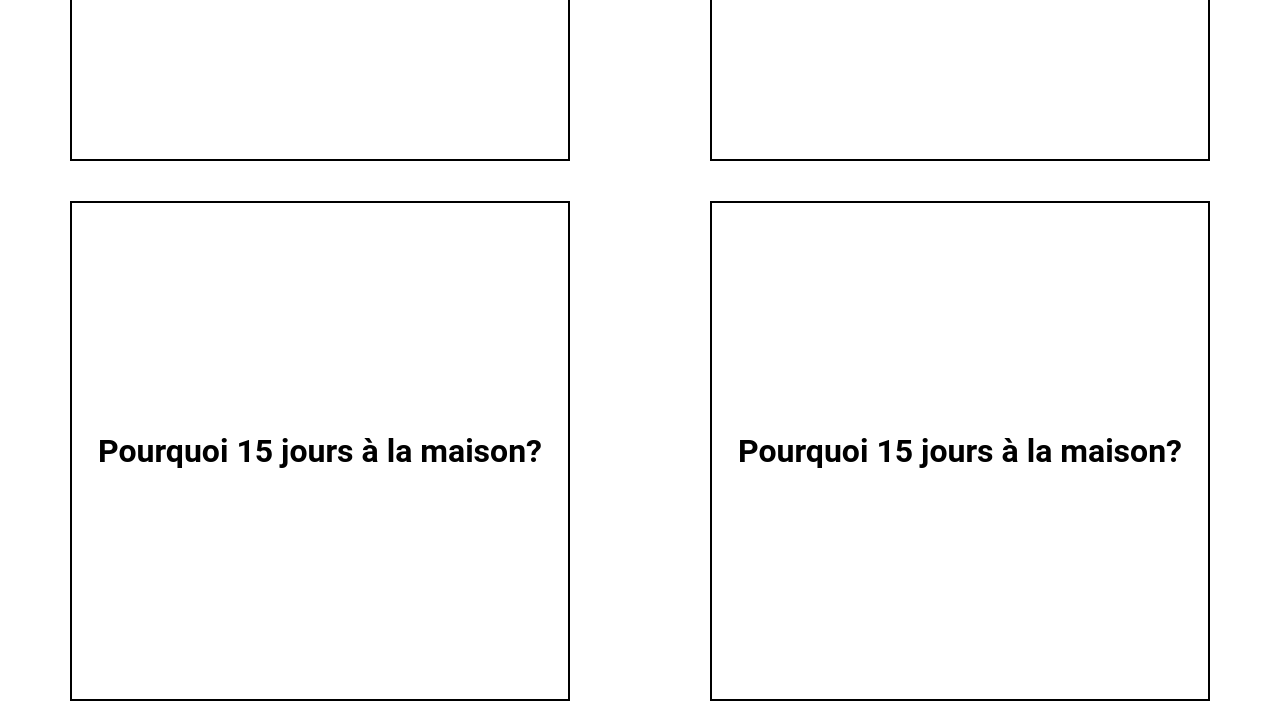
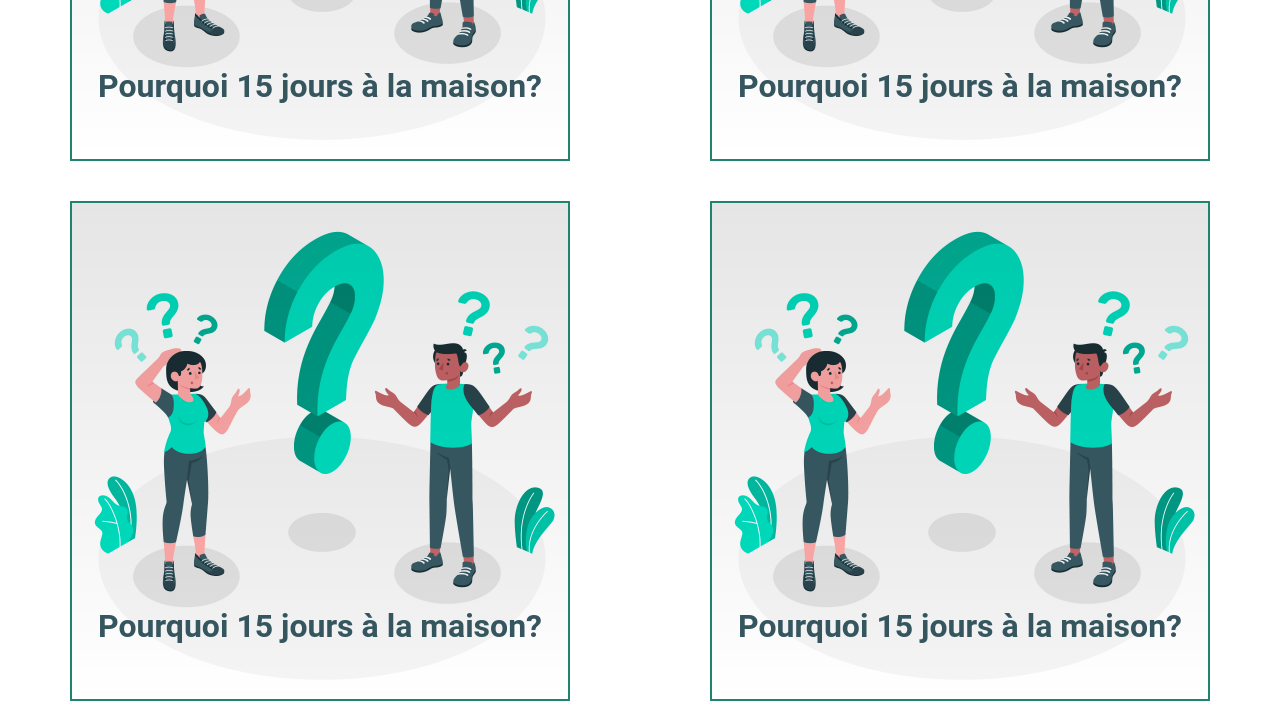
Before and after one commit to Fatima-Usf/Corona-Challenge, a plain HTML site: page Client/index.html in a window 1280 px wide. Shown: the part 727-1448 px from the top of the page. Drawn offline with Linux system fonts and the light colour scheme.

Commit message:
added a character background to the question card

```diff
--- a/Client/index.html
+++ b/Client/index.html
@@ -19,7 +19,7 @@
   <div class="container">
     <div class="coronacard" onclick="flip(event)">
       <div class="front">
-        <h1> Pourquoi 15 jours à la maison?</h1>
+        <h1 id="txt"> Pourquoi 15 jours à la maison?</h1>
       </div>
       <div class="back">
         <h1>Voila pourquoi</h1>
@@ -31,7 +31,8 @@
   <div class="container">
     <div class="coronacard" onclick="flip(event)">
       <div class="front">
-        <h1> Pourquoi 15 jours à la maison?</h1>
+        <h1 id="txt"> Pourquoi 15 jours à la maison?</h1>
+
       </div>
       <div class="back">
         <h1>Voila pourquoi</h1>
@@ -44,7 +45,7 @@
   <div class="container">
     <div class="coronacard" onclick="flip(event)">
       <div class="front">
-        <h1> Pourquoi 15 jours à la maison?</h1>
+        <h1 id="txt"> Pourquoi 15 jours à la maison?</h1>
       </div>
       <div class="back">
         <h1>Voila pourquoi</h1>
@@ -57,7 +58,7 @@
   <div class="container">
     <div class="coronacard" onclick="flip(event)">
       <div class="front">
-        <h1> Pourquoi 15 jours à la maison?</h1>
+        <h1 id="txt"> Pourquoi 15 jours à la maison?</h1>
       </div>
       <div class="back">
         <h1>Voila pourquoi</h1>
--- a/Client/style.css
+++ b/Client/style.css
@@ -95,7 +95,10 @@ p{
 }
 
 .front {
-  border: 2px solid black;
+  border: 2px solid #1e8471;
+  background-image: linear-gradient(rgba(0, 0, 0, 0.1), rgba(0, 0, 0, 0)),url(3573497.jpg);
+  background-repeat: no-repeat;
+  background-size: 500px;
 }
 
 .front:hover {
@@ -105,7 +108,7 @@ p{
 }
 
 .back {
-  border: 2px solid black;
+  border: 2px solid #1e8471;
   transform: rotateY(180deg);
 }
 
@@ -114,3 +117,7 @@ p{
   right: 2px;
   box-shadow: 0px 0px 20px 1px #000;
 }
+#txt{
+  margin-top: 350px;
+  color: #35555f;
+}
```
Also changed, not shown: Client/3573497.jpg (added), 1 other file.
